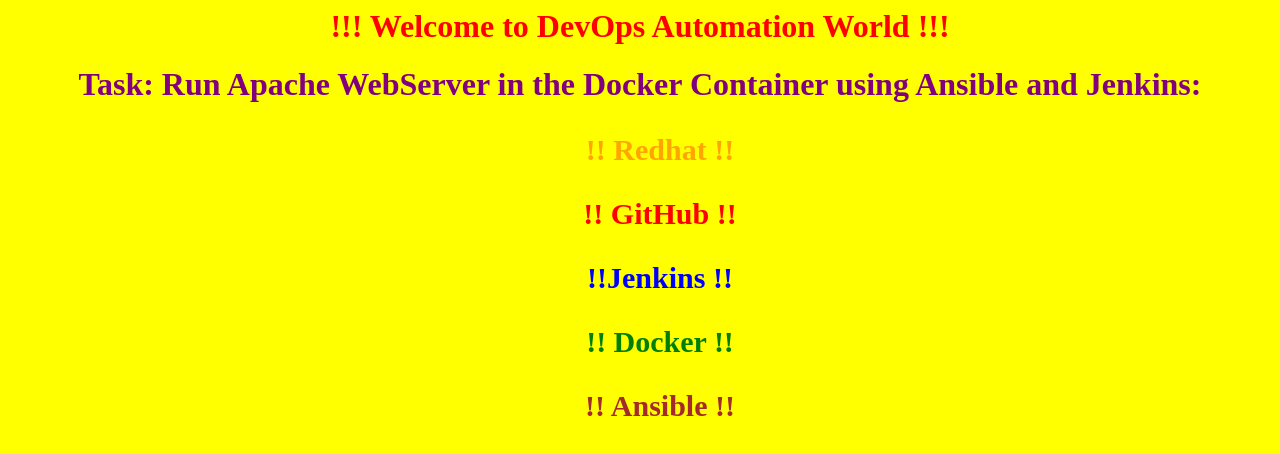
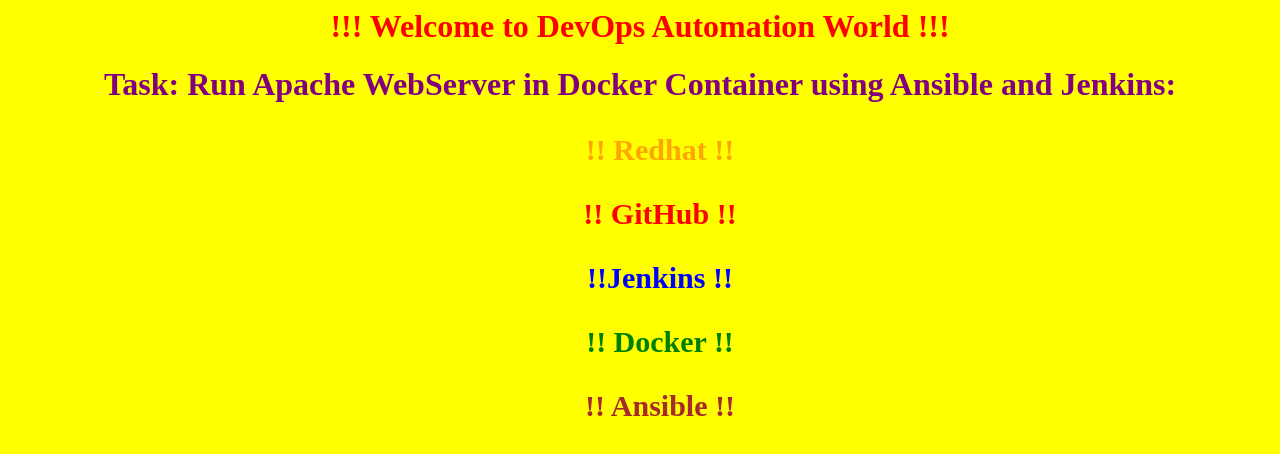
Before and after one commit to pk2101/Ansible-Task, a plain HTML site: page index.html in a window 1280 px wide. Drawn offline with Linux system fonts and the light colour scheme.

Commit message:
index.html

```diff
--- a/index.html
+++ b/index.html
@@ -3,7 +3,7 @@
 
 <h1 style="color:red; text-align: center;">!!! Welcome to DevOps Automation World !!!</h1>
 
-<h1 style="color:purple;text-align: center;">Task: Run Apache WebServer in the Docker Container using Ansible and Jenkins:</h1>
+<h1 style="color:purple;text-align: center;">Task: Run Apache WebServer in Docker Container using Ansible and Jenkins:</h1>
 
 <ul>
 <h3 style="color:orange;text-align: center; font-size:30px">!! Redhat !!</h3>
```
